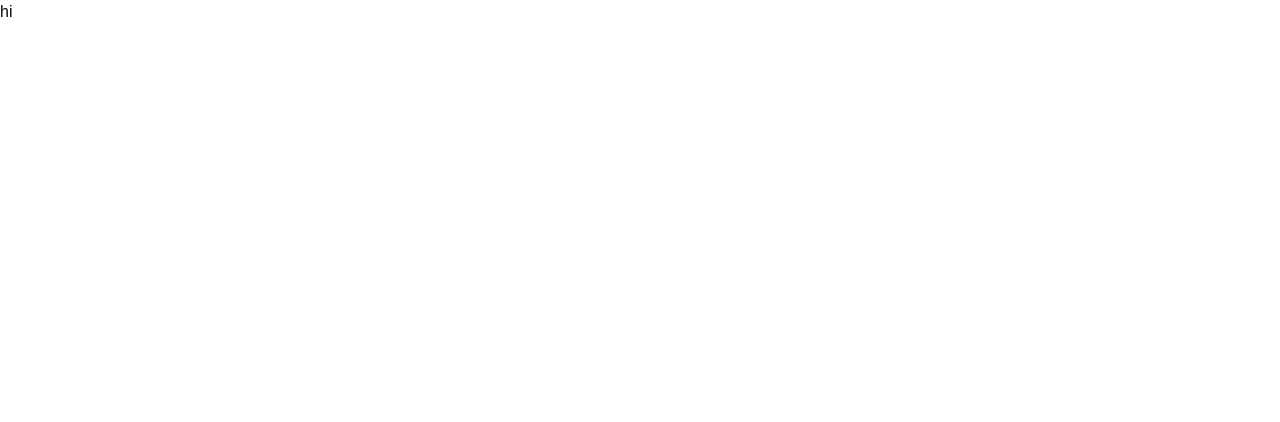
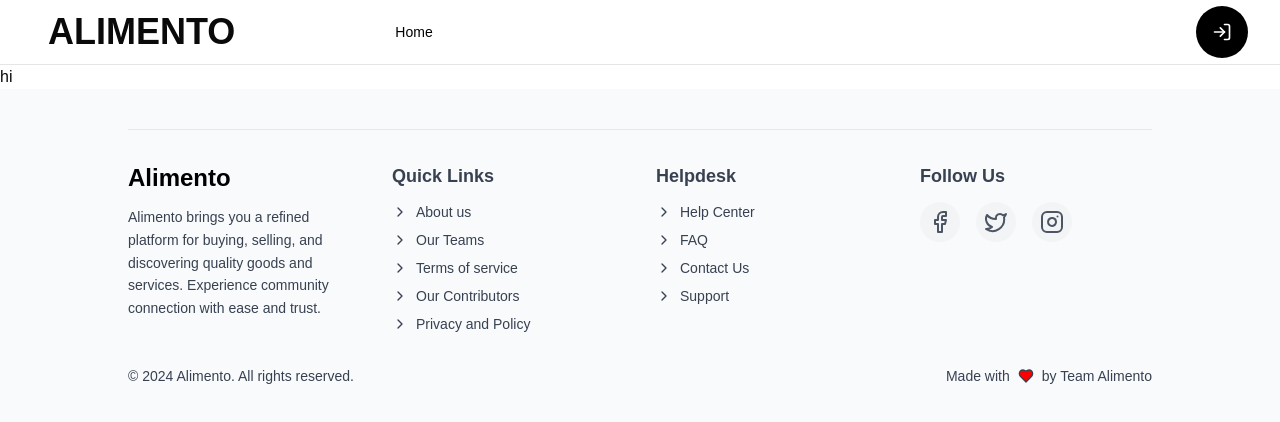
Before and after one commit to Vimall03/Alimento, a Next.js app in the folder alimento-nextjs/: page / in a window 1280 px wide. Shown: the top 422 px of the page. Built offline with nearby package versions, Linux system fonts and the light colour scheme; no server answers.

Commit message:
add navbar and footer

```diff
--- a/alimento-nextjs/app/layout.tsx
+++ b/alimento-nextjs/app/layout.tsx
@@ -1,6 +1,9 @@
 import type { Metadata } from "next";
 import "./globals.css";
 import { Providers } from "@/lib/providers";
+import Navbar from "@/components/common/navbar";
+import Footer from "@/components/common/footer";
+
 
 export const metadata: Metadata = {
   title: "Create Next App",
@@ -15,7 +18,11 @@ export default function RootLayout({
   return (
     <html lang="en">
       <body>
-        <Providers>{children}</Providers>
+        <Providers>
+          <Navbar/>
+          {children}
+          <Footer/>
+        </Providers>
       </body>
     </html>
   );
--- /dev/null
+++ b/alimento-nextjs/components/common/footer.tsx
@@ -0,0 +1,115 @@
+'use client';
+
+import {
+  ChevronRight,
+  Facebook,
+  Heart,
+  Instagram,
+  Twitter,
+} from 'lucide-react';
+import Link from 'next/link';
+import { useState } from 'react';
+
+const Links = [
+  { name: 'About us', id: 1, href: '/about' },
+  { name: 'Our Teams', id: 2, href: '/team' },
+  { name: 'Terms of service', id: 3, href: '/terms' },
+  { name: 'Our Contributors', id: 4, href: '/contributors' },
+  { name: 'Privacy and Policy', id: 5, href: '/policy' },
+];
+
+const Helpdesk = [
+  { name: 'Help Center', id: 1, href: '/HelpCenter' },
+  { name: 'FAQ', id: 2, href: '/FAQ' },
+  { name: 'Contact Us', id: 3, href: '/ContactUs' },
+  { name: 'Support', id: 4, href: '/Support' },
+];
+
+const Footer = () => {
+  const [hoveredId, setHoveredId] = useState(0);
+
+  return (
+    <footer className="flex flex-col items-center bg-gray-50 text-gray-700 dark:bg-gray-900 dark:text-gray-300 py-10 px-5">
+      <div className="w-full max-w-screen-lg grid grid-cols-1 lg:grid-cols-4 gap-8 border-t border-gray-200 dark:border-gray-800 pt-8">
+
+        {/* About Section */}
+        <div className="flex flex-col items-start gap-3">
+          <Link href="/" className="text-2xl font-semibold text-black dark:text-white">
+            Alimento
+          </Link>
+          <p className="text-sm leading-relaxed">
+            Alimento brings you a refined platform for buying, selling, and discovering quality goods and services. Experience community connection with ease and trust.
+          </p>
+        </div>
+
+        {/* Quick Links Section */}
+        <div className="flex flex-col gap-3">
+          <h2 className="font-semibold text-lg">Quick Links</h2>
+          <nav className="flex flex-col gap-2">
+            {Links.map(link => (
+              <Link
+                key={link.id}
+                href={link.href}
+                onMouseOver={() => setHoveredId(link.id)}
+                onMouseLeave={() => setHoveredId(0)}
+                className="flex items-center gap-2 text-sm transition-colors duration-300 hover:text-primary"
+              >
+                <ChevronRight className="h-4 w-4" />
+                <span className={hoveredId === link.id ? 'underline' : ''}>
+                  {link.name}
+                </span>
+              </Link>
+            ))}
+          </nav>
+        </div>
+
+        {/* Helpdesk Section */}
+        <div className="flex flex-col gap-3">
+          <h2 className="font-semibold text-lg">Helpdesk</h2>
+          <nav className="flex flex-col gap-2">
+            {Helpdesk.map(link => (
+              <Link
+                key={link.id}
+                href={link.href}
+                onMouseOver={() => setHoveredId(link.id)}
+                onMouseLeave={() => setHoveredId(0)}
+                className="flex items-center gap-2 text-sm transition-colors duration-300 hover:text-primary"
+              >
+                <ChevronRight className="h-4 w-4" />
+                <span className={hoveredId === link.id ? 'underline' : ''}>
+                  {link.name}
+                </span>
+              </Link>
+            ))}
+          </nav>
+        </div>
+
+        {/* Follow Us Section */}
+        <div className="flex flex-col gap-3">
+          <h2 className="font-semibold text-lg">Follow Us</h2>
+          <div className="flex gap-4">
+            <a href="#" className="rounded-full bg-gray-100 dark:bg-gray-700 p-2">
+              <Facebook className="text-gray-600 dark:text-gray-400" />
+            </a>
+            <a href="#" className="rounded-full bg-gray-100 dark:bg-gray-700 p-2">
+              <Twitter className="text-gray-600 dark:text-gray-400" />
+            </a>
+            <a href="#" className="rounded-full bg-gray-100 dark:bg-gray-700 p-2">
+              <Instagram className="text-gray-600 dark:text-gray-400" />
+            </a>
+          </div>
+        </div>
+      </div>
+
+      {/* Footer Bottom */}
+      <div className="w-full max-w-screen-lg flex flex-col lg:flex-row items-center justify-between text-sm mt-8 text-center lg:text-left">
+        <p>&copy; 2024 Alimento. All rights reserved.</p>
+        <div className="flex items-center gap-1">
+          Made with <Heart fill="red" className="w-4 h-4 mx-1" /> by Team Alimento
+        </div>
+      </div>
+    </footer>
+  );
+};
+
+export default Footer;
--- /dev/null
+++ b/alimento-nextjs/components/common/main-nav.tsx
@@ -0,0 +1,46 @@
+'use client';
+
+import { cn } from '@/utils/utils';
+import Link from 'next/link';
+import { usePathname } from 'next/navigation';
+import { useEffect, useState } from 'react';
+
+const MainNav = () => {
+  const pathname = usePathname();
+  const [loading, setLoading] = useState(true);
+
+  const routes = [
+    {
+      href: `/`,
+      label: 'Home',
+      active: pathname.startsWith(`/`),
+    },
+  ];
+
+  useEffect(() => {
+    setLoading(false);
+  }, []);
+
+  if (loading) {
+    return null;
+  }
+
+  return (
+    <div className="mx-40     flex items-center justify-center space-x-4 lg:space-x-6">
+      {routes.map(route => (
+        <Link
+          key={route.href}
+          href={route.href}
+          className={cn(
+            'text-sm font-medium transition-colours hover:text-black',
+            route.active ? 'text-black' : 'text-neutral-500'
+          )}
+        >
+          {route.label}
+        </Link>
+      ))}
+    </div>
+  );
+};
+
+export default MainNav;
--- /dev/null
+++ b/alimento-nextjs/components/common/navbar-actions.tsx
@@ -0,0 +1,47 @@
+'use client';
+
+import { LogInIcon } from 'lucide-react';
+import { signOut, useSession } from 'next-auth/react';
+import Link from 'next/link';
+import { useEffect, useState } from 'react';
+import { Button } from '../ui/button';
+
+const NavbarActions = () => {
+  //prevention for hydration error
+
+  const [isMounted, setIsMounted] = useState(false);
+
+  const session = useSession();
+
+  useEffect(() => {
+    setIsMounted(true);
+  }, []);
+
+  if (!isMounted) return null;
+
+  return (
+    <div className="ml-auto flex items-center gap-x-4">
+      {session.status == 'unauthenticated' && (
+        <Link className="bg-black p-4 rounded-full" href={'/auth/user/login'}>
+          <LogInIcon size={20} color="white" />
+        </Link>
+      )}
+      {session.status == 'authenticated' && (
+        <>
+          <div>Hi! {session.data.user?.name}</div>
+          <Button
+            className="rounded-full"
+            variant={'outline'}
+            onClick={() => {
+              signOut();
+            }}
+          >
+            Log out
+          </Button>
+        </>
+      )}
+    </div>
+  );
+};
+
+export default NavbarActions;
--- /dev/null
+++ b/alimento-nextjs/components/common/navbar.tsx
@@ -0,0 +1,28 @@
+import Link from 'next/link';
+import MainNav from '@/components/common/main-nav';
+import Container from '@/components/ui/container';
+import NavbarActions from './navbar-actions';
+
+export const revalidate = 0;
+
+const Navbar = () => {
+  return (
+    <div className="border-b">
+      <Container>
+        <div className="relative px-4 sm:px-6 lg:px-8 flex h-16 items-center">
+          <Link
+            href="/"
+            className="ml-4 h-full items-center justify-center flex lg:ml:0 gap-x-2"
+          >
+            <p className="font-bold text-4xl">ALIMENTO</p>
+          </Link>
+
+          <MainNav />
+          <NavbarActions />
+        </div>
+      </Container>
+    </div>
+  );
+};
+
+export default Navbar;
--- /dev/null
+++ b/alimento-nextjs/components/ui/container.tsx
@@ -0,0 +1,9 @@
+interface ContainerProps {
+    children: React.ReactNode;
+  }
+
+  const Container: React.FC<ContainerProps> = ({ children }) => {
+    return <div className="max-auto max-w-8xl">{children}</div>;
+  };
+
+  export default Container;
--- /dev/null
+++ b/alimento-nextjs/utils/utils.ts
@@ -0,0 +1,11 @@
+import { clsx, type ClassValue } from 'clsx';
+import { twMerge } from 'tailwind-merge';
+
+export function cn(...inputs: ClassValue[]) {
+  return twMerge(clsx(inputs));
+}
+
+export const formatter = Intl.NumberFormat('en-US', {
+  style: 'currency',
+  currency: 'INR',
+});
```
